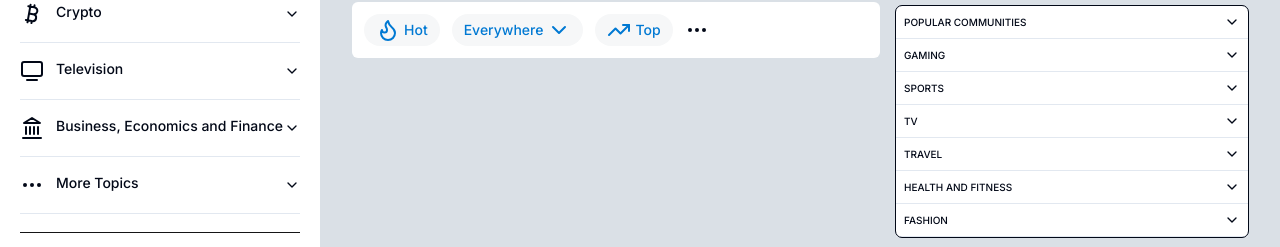
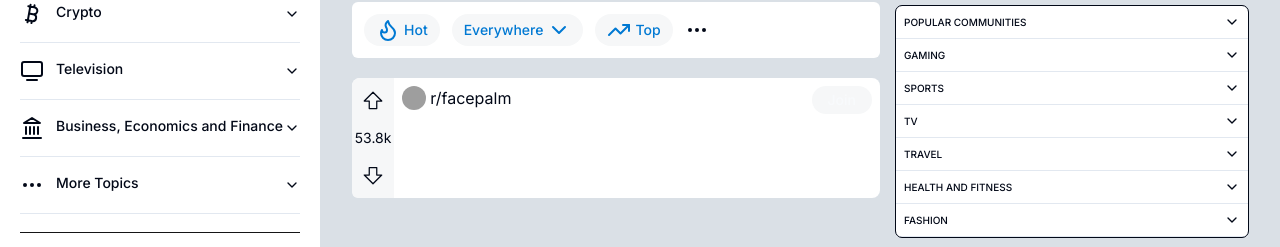
Before and after one commit to Abdulhameed735/reddit-clone-nextjs, a Next.js app: page / in a window 1280 px wide. Shown: the part 314-561 px from the top of the page. Built offline with nearby package versions, Linux system fonts and the light colour scheme; grey boxes are pictures that could not be loaded.

Commit message:
PostCard component started

```diff
--- /dev/null
+++ b/src/components/PostCard.tsx
@@ -0,0 +1,82 @@
+import Link from "next/link";
+import { Button } from "@/components/ui/button";
+import { Separator } from "@/components/ui/separator";
+import {
+  HoverCard,
+  HoverCardContent,
+  HoverCardTrigger,
+} from "@/components/ui/hover-card";
+import { Avatar, AvatarImage } from "@/components/ui/avatar";
+import { ArrowBigUpIcon, ArrowBigDownIcon } from "lucide-react";
+
+const PostCard = () => {
+  return (
+    <div className="flex flex-row bg-white dark:bg-[#1a1a1b] rounded-lg">
+      <div className="flex-col gap-3 hidden lg:flex w-[8%] p-2 lg:items-center bg-[#f6f7f8] dark:bg-[#161617] lg:rounded-tl-lg lg:rounded-bl-md">
+        <ArrowBigUpIcon
+          strokeWidth={1}
+          size={30}
+          className="hover:text-red-500 cursor-pointer"
+        />
+        <span className="text-sm">53.8k</span>
+        <ArrowBigDownIcon
+          strokeWidth={1}
+          size={30}
+          className="hover:text-blue-500 cursor-pointer"
+        />
+      </div>
+      <div className="flex w-full lg:w-[92%] p-2 rounded-lg">
+        <div className="w-full flex justify-between">
+          <div className="flex gap-3">
+            <HoverCard>
+              <HoverCardTrigger className="flex gap-1 cursor-pointer">
+                <Avatar className="h-6 w-6">
+                  <AvatarImage src="https://styles.redditmedia.com/t5_2r5rp/styles/communityIcon_qzjxzx1g08z91.jpg?format=pjpg&s=22310418e8c8bf37bc5ee9f71be3ef609f7d01e5" />
+                </Avatar>
+                <span>r/facepalm</span>
+              </HoverCardTrigger>
+              <HoverCardContent className="bg-white dark:bg-[#1a1a1b]">
+                <div className="flex flex-col gap-2">
+                  <Link href="/" className="flex gap-2 items-center">
+                    <Avatar className="h-6 w-6">
+                      <AvatarImage src="https://styles.redditmedia.com/t5_2r5rp/styles/communityIcon_qzjxzx1g08z91.jpg?format=pjpg&s=22310418e8c8bf37bc5ee9f71be3ef609f7d01e5" />
+                    </Avatar>
+                    <h2 className="text-sm">r/facepalm</h2>
+                  </Link>
+
+                  <div className="flex justify-between ">
+                    <div>
+                      <h2 className="text-base font-medium">7.5m</h2>
+                      <p className="text-xs text-gray-300 mt-[2px]">Members</p>
+                    </div>
+                    <Separator className="h-6" orientation="vertical" />
+                    <div>
+                      <h2 className="text-base font-medium">64.0k</h2>
+                      <p className="text-xs text-gray-300 mt-[2px]">Online</p>
+                    </div>
+                  </div>
+
+                  <div className="flex flex-col gap-2">
+                    <p className="text-sm">
+                      /r/facepalm has gone private in protest of the planned API
+                      changes. For more information please read these links:
+                      https://www.reddit.com/r…
+                    </p>
+                    <Button className="w-full bg-[#1483D6] text-white dark:bg-white dark:text-black rounded-full">
+                      View Community
+                    </Button>
+                  </div>
+                </div>
+              </HoverCardContent>
+            </HoverCard>
+          </div>
+          <Button className="bg-[#f6f7f8] dark:bg-white rounded-full h-7">
+            Join
+          </Button>
+        </div>
+      </div>
+    </div>
+  );
+};
+
+export default PostCard;
--- a/src/components/PostContainer.tsx
+++ b/src/components/PostContainer.tsx
@@ -1,9 +1,13 @@
 import PostContainerHead from "@/components/ui/post-container-head";
+import PostCard from "@/components/PostCard";
 
 const PostContainer = () => {
   return (
     <main className="lg:w-[60%] w-full relative">
       <PostContainerHead />
+      <section className="w-full mt-5">
+        <PostCard />
+      </section>
     </main>
   );
 };
```
